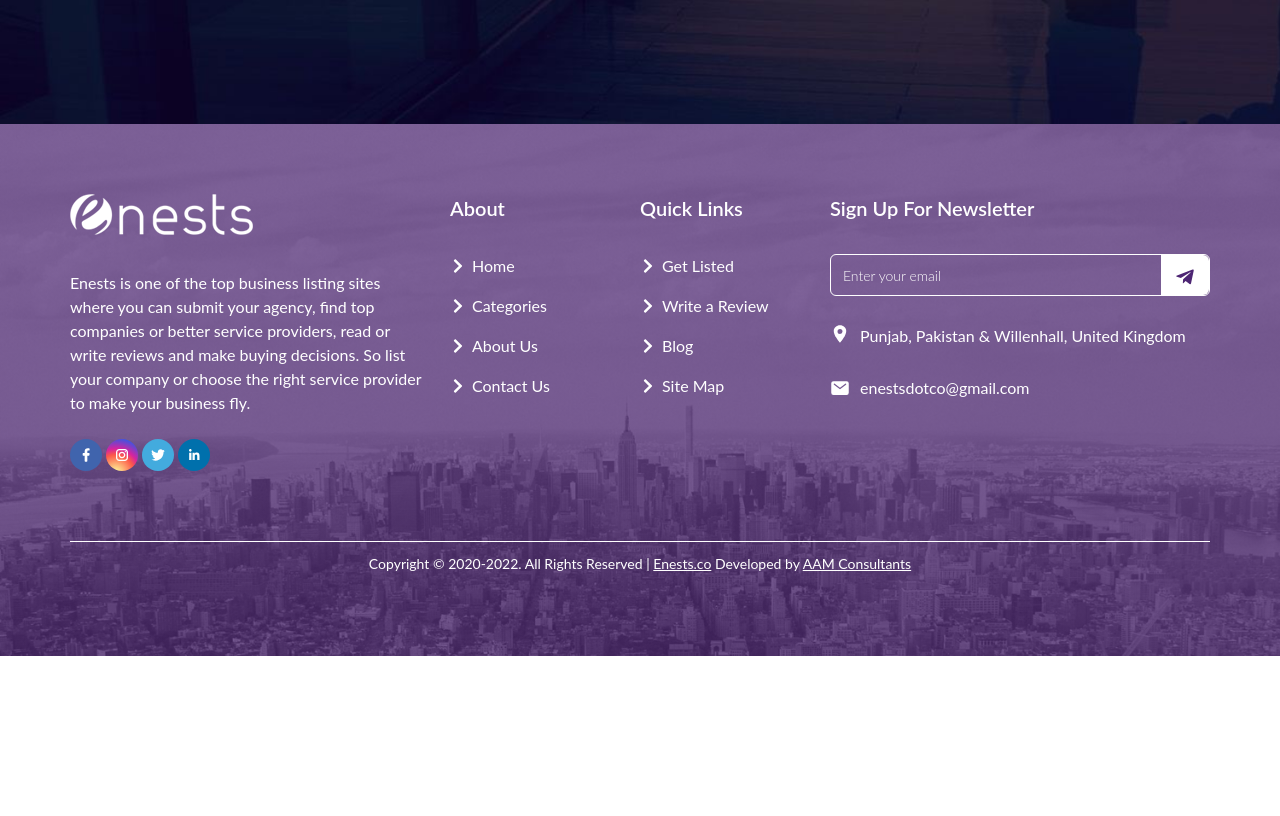
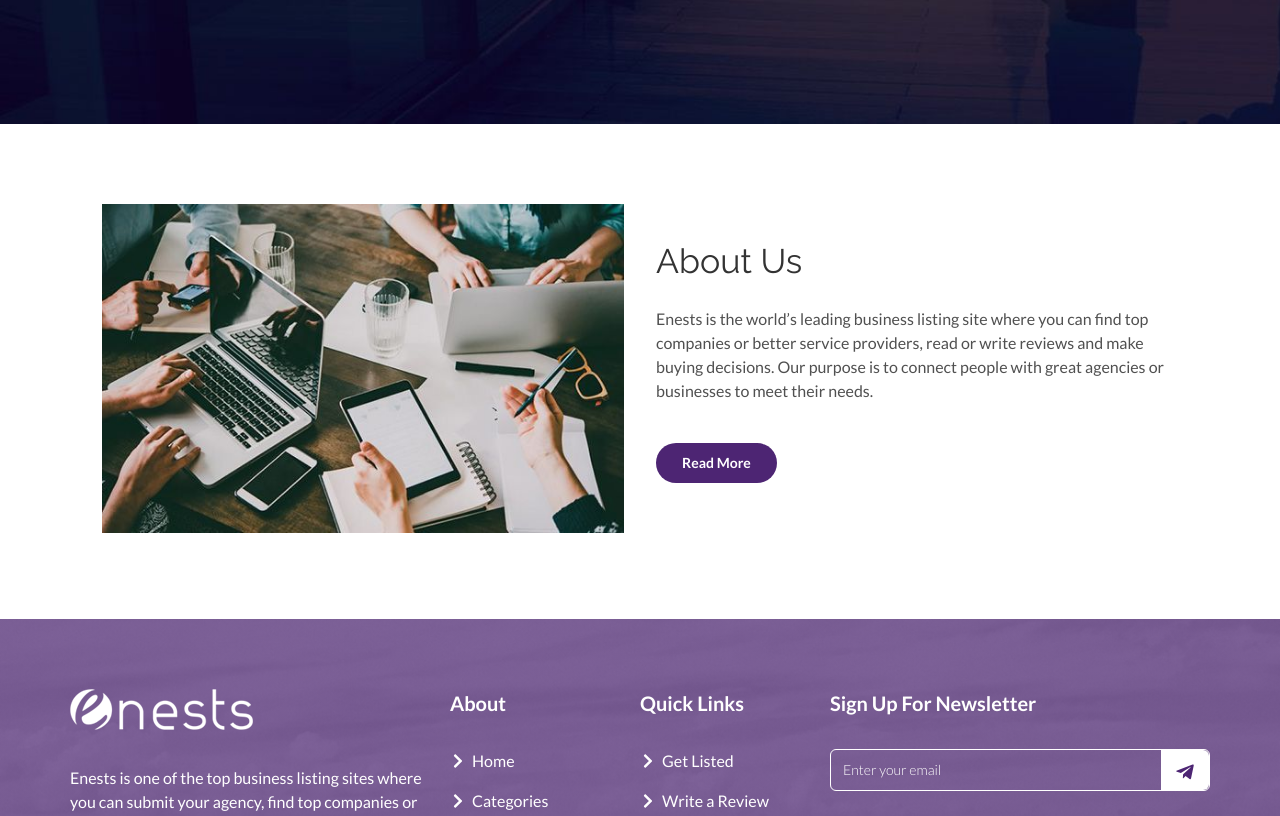
Before and after one commit to JuGit-pk/enests_clone, a Next.js app: page / in a window 1280 px wide. Shown: the part 680-1496 px from the top of the page. Before the commit the page ends 1336 px from the top, so only its background shows below. Built offline with nearby package versions, Linux system fonts and the light colour scheme.

Commit message:
- add about-us section at home page

```diff
--- /dev/null
+++ b/components/home/About/index.tsx
@@ -0,0 +1,36 @@
+import Container from "../../layout/Container";
+import Image from "next/image";
+import React from "react";
+
+const About = () => {
+  return (
+    <Container className="flex flex-col md:flex-row py-16 lg:py-20">
+      <div className="md:flex-1 md:text-center px-4 relative w-full h-full">
+        <Image
+          src="/assets/images/about.jpg"
+          alt="multiple people doing work on their laptop on a table"
+          width="540px"
+          height="340px"
+          className=" hover:scale-110 transition-all duration-500 ease-in-out"
+        />
+        <div className=" h-3/5 w-4/5 bg-[#f1edf5] absolute md:top-14 lg:top-32 -z-10  hidden md:block xl:hidden"></div>
+      </div>
+      <div className="md:flex-1 px-4">
+        <h2 className="font-raleway text-[#333] text-[34px] md:mt-4 lg:mt-8">
+          About Us
+        </h2>
+        <p className=" mt-6 lg:mt-5 text-[#505050]">
+          Enests is the world’s leading business listing site where you can find
+          top companies or better service providers, read or write reviews and
+          make buying decisions. Our purpose is to connect people with great
+          agencies or businesses to meet their needs.
+        </p>
+        <button className="bg-primary text-white rounded-full hover:bg-white hover:text-primary py-2 px-6 border-2 border-transparent hover:border-2 hover:border-primary transition-all mt-12 md:mt-10 text-sm font-semibold">
+          Read More
+        </button>
+      </div>
+    </Container>
+  );
+};
+
+export default About;
--- a/pages/_document.tsx
+++ b/pages/_document.tsx
@@ -1,5 +1,6 @@
+import { Head, Html, Main, NextScript } from "next/document";
+
 import React from "react";
-import { Html, Head, Main, NextScript } from "next/document";
 
 const Document = () => {
   return (
@@ -15,6 +16,10 @@
           href="https://fonts.googleapis.com/css2?family=Raleway:wght@100;200;300;400;500;600;700;800;900&display=swap"
           rel="stylesheet"
         />
+        <link
+          href="https://fonts.googleapis.com/css2?family=Lato:wght@300;400;700;900&display=swap"
+          rel="stylesheet"
+        />
       </Head>
       <body>
         <Main />
--- a/pages/index.tsx
+++ b/pages/index.tsx
@@ -1,3 +1,4 @@
+import About from "../components/home/About";
 import Header from "../components/layout/Header";
 import Hero from "../components/home/Hero";
 import Layout from "../components/layout/Layout";
@@ -10,6 +11,7 @@
         <Header />
         <Hero />
       </div>
+      <About />
     </Layout>
   );
 };
```
Also changed, not shown: public/assets/images/about.jpg (added).
